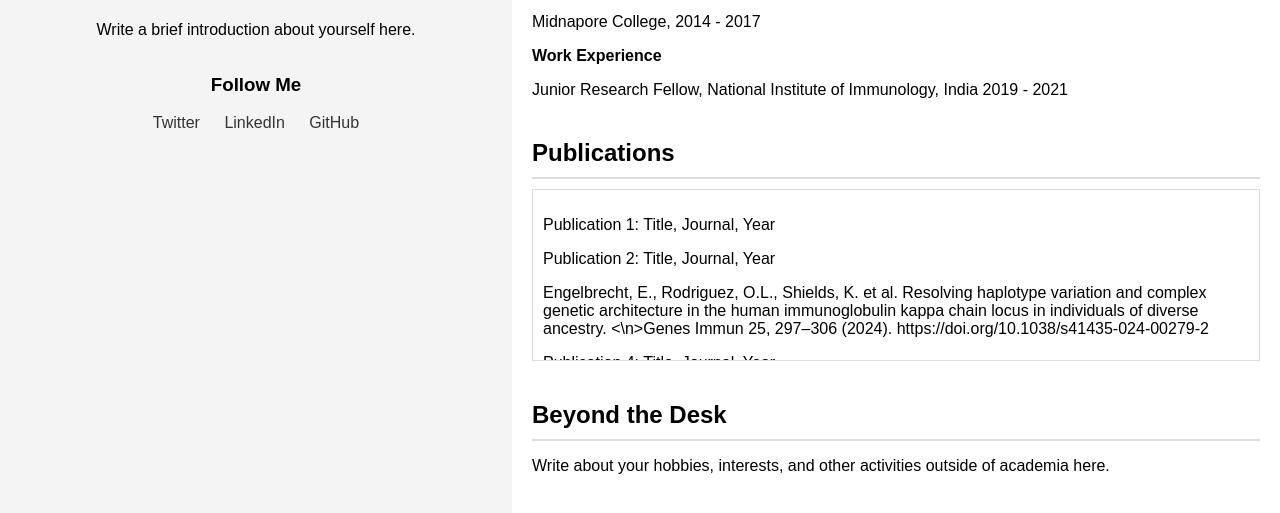
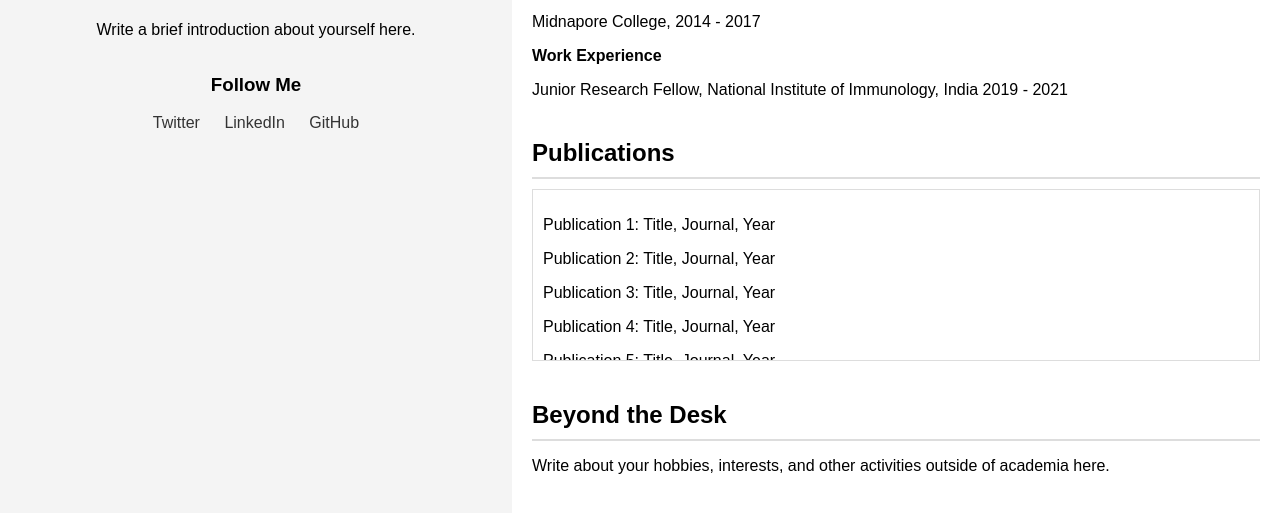
Before and after one commit to uddalok06/uddalok06.github.io, a plain HTML site: page index.html in a window 1280 px wide. Shown: the part 273-786 px from the top of the page. Drawn offline with Linux system fonts and the light colour scheme.

Commit message:
Update index.html

```diff
--- a/index.html
+++ b/index.html
@@ -91,8 +91,7 @@
                 <div class="publications">
                     <p>Publication 1: Title, Journal, Year</p>
                     <p>Publication 2: Title, Journal, Year</p>
-                    <p>Engelbrecht, E., Rodriguez, O.L., Shields, K. et al. Resolving haplotype variation and complex genetic architecture in the human immunoglobulin kappa chain locus in individuals of diverse ancestry.
-<\n>Genes Immun 25, 297–306 (2024). https://doi.org/10.1038/s41435-024-00279-2</p>
+                    <p>Publication 3: Title, Journal, Year</p>
                     <p>Publication 4: Title, Journal, Year</p>
                     <p>Publication 5: Title, Journal, Year</p>
                     <p>Publication 6: Title, Journal, Year</p>
```
